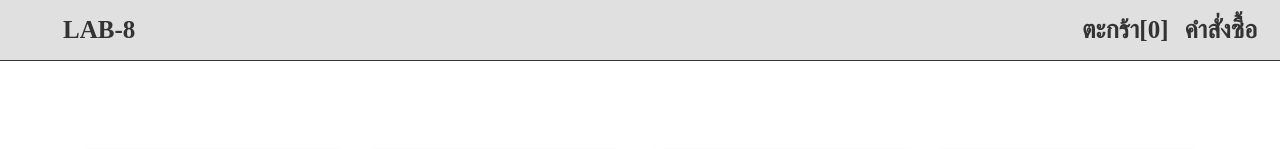
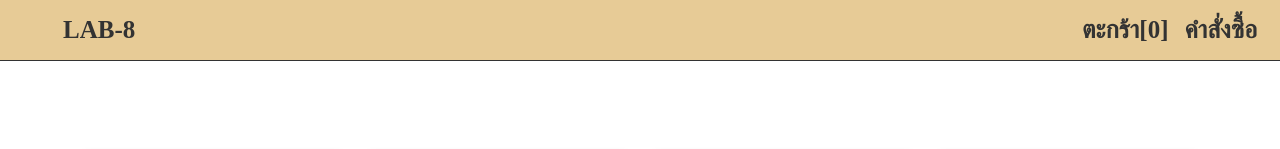
Before and after one commit to Chutikan320/lab8-320, a Vue app: page / in a window 1280 px wide. Shown: the top 149 px of the page. Built offline with nearby package versions, Linux system fonts and the light colour scheme; a web font is replaced by a local one.

Commit message:
Update Homepage.vue

```diff
--- a/src/components/Homepage.vue
+++ b/src/components/Homepage.vue
@@ -225,7 +225,7 @@ function addOrderListz() {
   justify-content: space-between;
   align-items: center;
   padding: 15px;
-  background-color: rgb(224, 224, 224);
+  background-color: rgb(231, 203, 150);
   color: #333;
   border-bottom: 1px #333 solid;
 }
```
